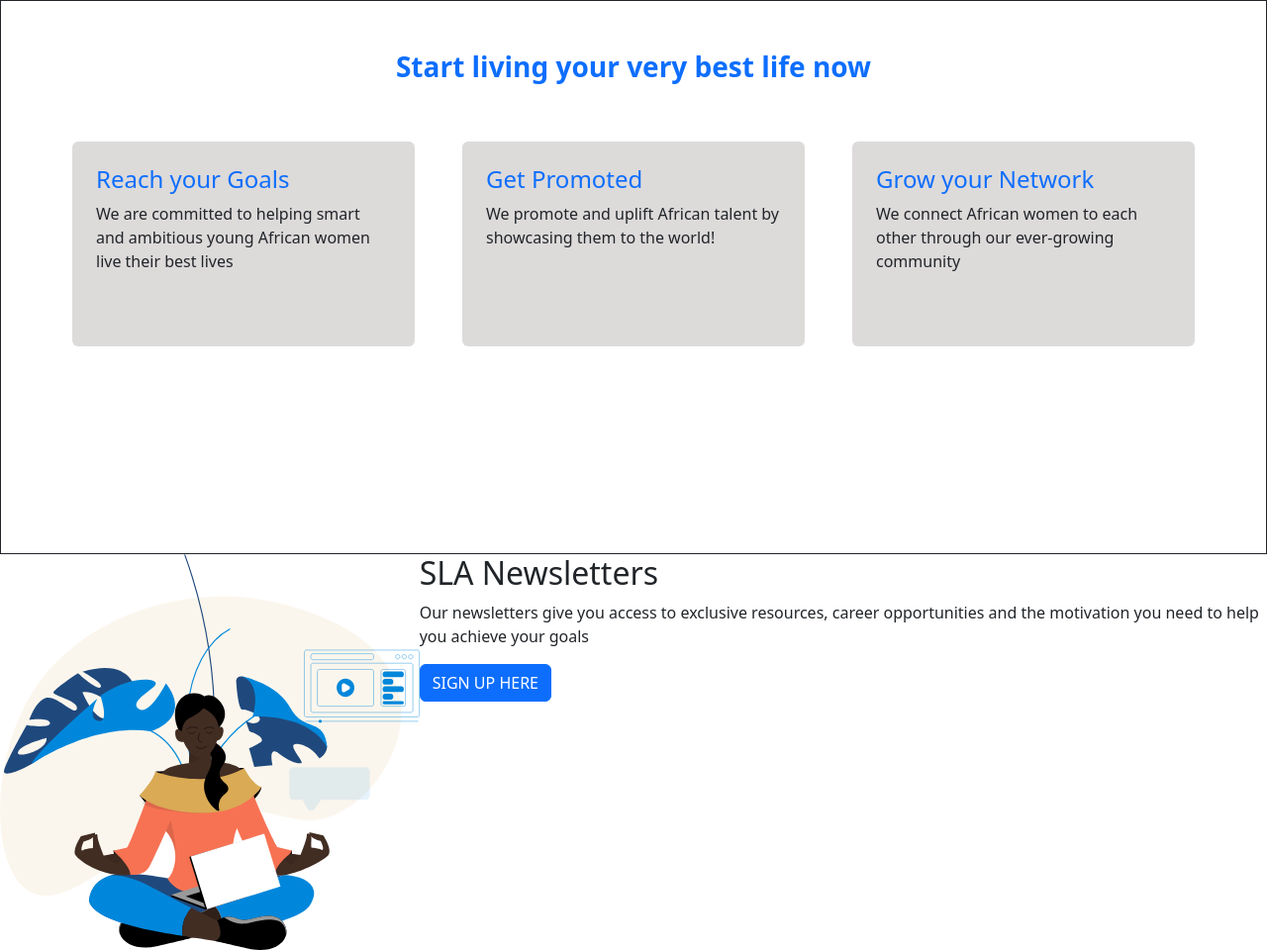
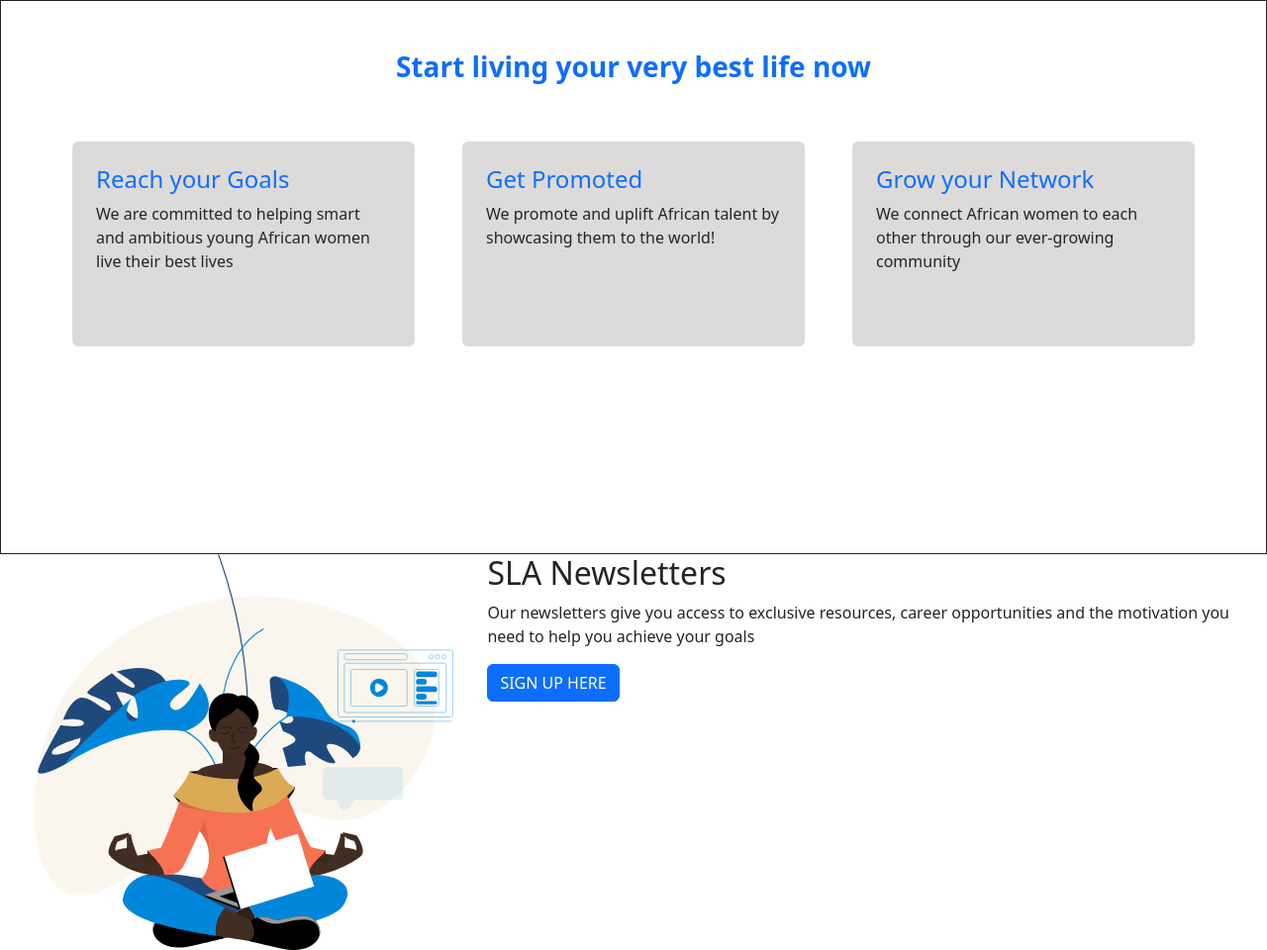
Before and after one commit to Sodeeqfeelz/Exam-Cloning, a plain HTML site: page index.html in a window 1280 px wide. Shown: the part 941-1901 px from the top of the page at 99% size. Drawn offline with nearby package versions, Linux system fonts and the light colour scheme.

Commit message:
message 2

```diff
--- a/index.html
+++ b/index.html
@@ -57,6 +57,9 @@
                 /* border: 1px solid; */
                 height: 50vh;
                 display: flex;
+            }
+            #img3 {
+                width: 50vw;
             }
         </style>
     </head>
@@ -150,7 +153,7 @@
               </div>
           </div>
           <div id="div2">
-            <img src="images/Motherland Mogul Insider.svg" alt="">
+            <img id="img3" src="images/Motherland Mogul Insider.svg" alt="">
             <div id="body1">
                 <h2>SLA Newsletters</h2>
                 <p>Our newsletters give you access to exclusive resources, career opportunities and the motivation you need to help you achieve your goals</p>
```
